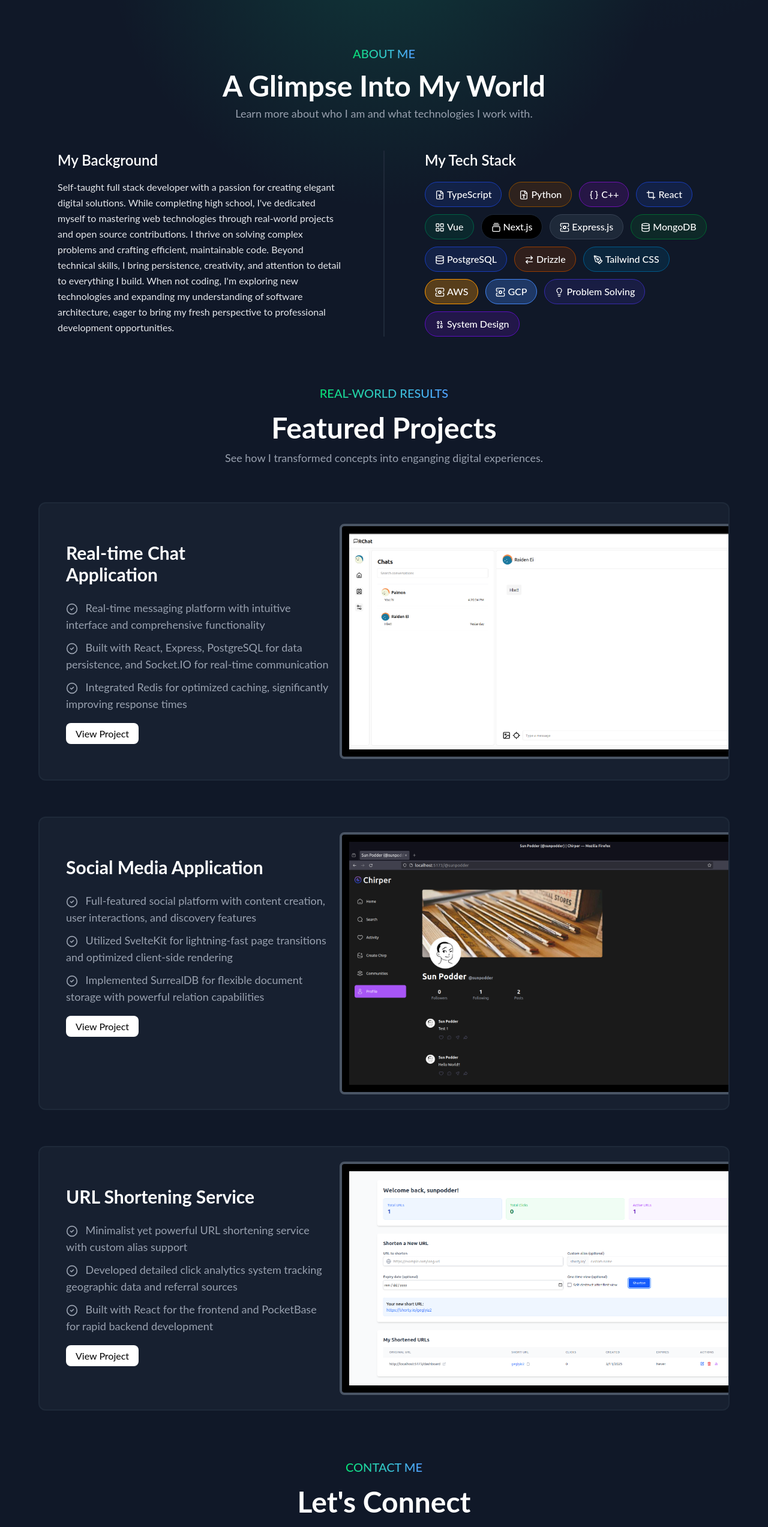
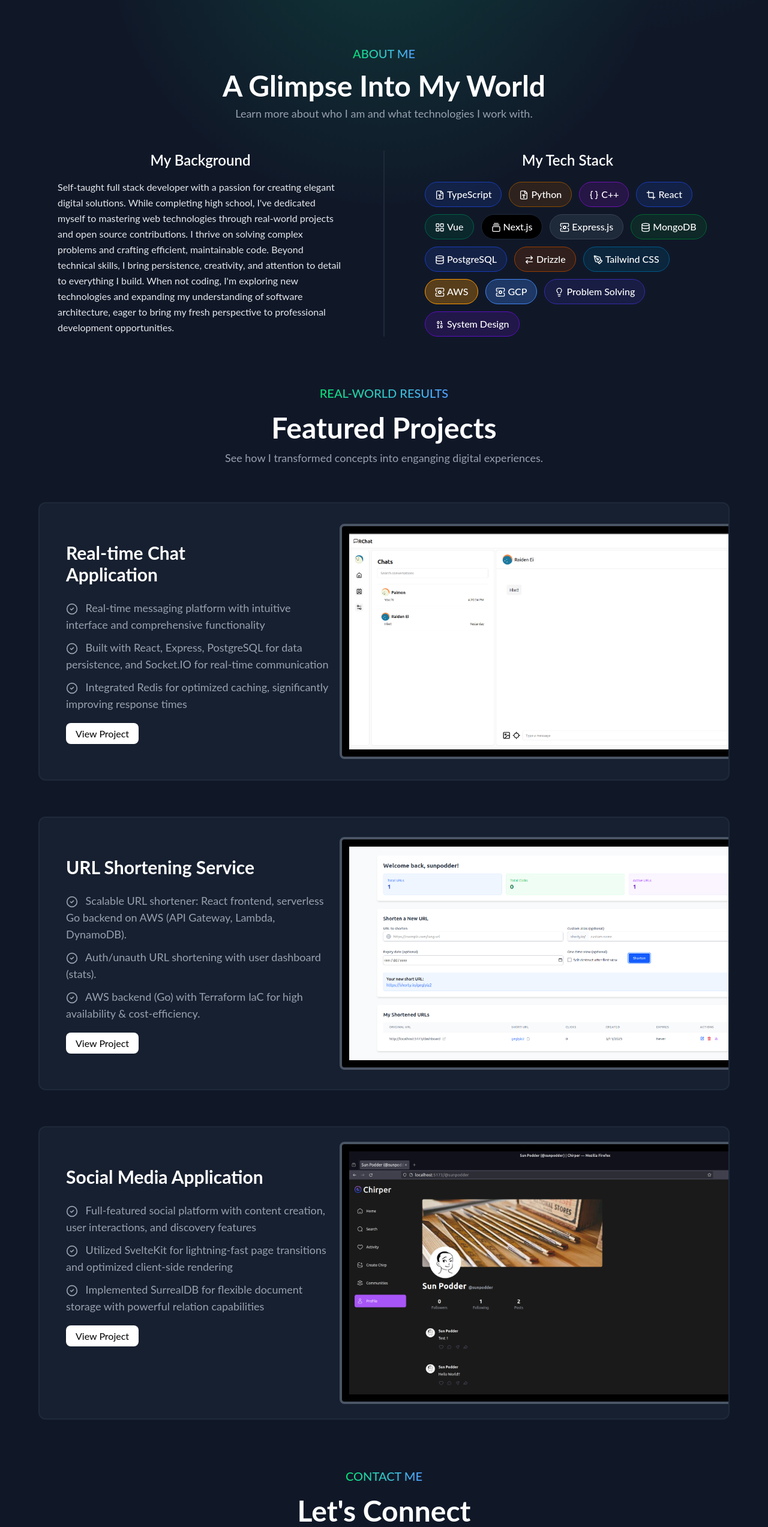
Before and after one commit to SunPodder/sunpodder.github.io, a React (Vite) app: page /#root in a window 1280 px wide. Shown: the part 805-3350 px from the top of the page at 60% size. Built offline with nearby package versions, Linux system fonts and the light colour scheme; a web font is replaced by a local one.

Commit message:
Refactor About component for improved text alignment and add new project entry for URL Shortening Service in Projects component

```diff
--- a/src/components/About/index.tsx
+++ b/src/components/About/index.tsx
@@ -27,7 +27,7 @@
 			<div className="flex flex-col lg:flex-row gap-10 mt-12 items-start justify-center max-w-6xl mx-auto relative">
 				{/* About paragraph */}
 				<div className="lg:w-[calc(50%-1px)] text-left lg:pl-8 lg:pr-12">
-					<h3 className="text-2xl font-semibold mb-4 text-center lg:text-left">My Background</h3>
+					<h3 className="text-2xl font-semibold mb-4 text-center">My Background</h3>
 					<p className="text-gray-200 leading-relaxed">
 						Self-taught full stack developer with a passion for creating
 						elegant digital solutions. While completing high school, I've
@@ -50,10 +50,10 @@
 
 				{/* Technologies */}
 				<div className="lg:w-[calc(50%-1px)] lg:pl-12 lg:pr-8">
-					<h3 className="text-2xl font-semibold mb-5 text-center lg:text-left">My Tech Stack</h3>
+					<h3 className="text-2xl font-semibold mb-5 text-center">My Tech Stack</h3>
 
 					{/* Unified tech grid */}
-					<div className="flex flex-wrap gap-3">
+					<div className="flex flex-wrap gap-3 justify-center md:justify-start">
 						<div className="tech-pill bg-blue-900/30 border border-blue-800 hover:border-blue-500 group">
 							<FileType className="inline-block mr-1 tech-icon" size={16} />
 							<span className="tech-name group-hover:scale-110 transition-transform">TypeScript</span>
--- a/src/components/Hero/index.tsx
+++ b/src/components/Hero/index.tsx
@@ -26,7 +26,7 @@
 			className="overflow-auto h-screen backdrop-blur-2xl px-8"
 			id="home"
 		>
-			<Avatar className="mt-36 sm:mt-44 md:mt-56" />
+			<Avatar className="mt-[calc(45%)] sm:mt-44 md:mt-56" />
 			<h2 className="text-4xl font-bold text-center mt-5">
 				Building Exceptional User Experiences
 			</h2>
--- a/src/components/Projects/index.tsx
+++ b/src/components/Projects/index.tsx
@@ -12,6 +12,16 @@
 		],
 	},
 	{
+		title: "URL Shortening Service",
+		image: "/short.png",
+		href: "https://github.com/SunPodder/shorty",
+		points: [
+			"Scalable URL shortener: React frontend, serverless Go backend on AWS (API Gateway, Lambda, DynamoDB).",
+			"Auth/unauth URL shortening with user dashboard (stats).",
+			"AWS backend (Go) with Terraform IaC for high availability & cost-efficiency.",
+		],
+	},
+	{
 		title: "Social Media Application",
 		image: "/social.png",
 		href: "https://github.com/SunPodder/chirper",
@@ -19,16 +29,6 @@
 			"Full-featured social platform with content creation, user interactions, and discovery features",
 			"Utilized SvelteKit for lightning-fast page transitions and optimized client-side rendering",
 			"Implemented SurrealDB for flexible document storage with powerful relation capabilities",
-		],
-	},
-	{
-		title: "URL Shortening Service",
-		image: "/short.png",
-		href: "https://github.com/SunPodder/shorty",
-		points: [
-			"Minimalist yet powerful URL shortening service with custom alias support",
-			"Developed detailed click analytics system tracking geographic data and referral sources",
-			"Built with React for the frontend and PocketBase for rapid backend development",
 		],
 	},
 ];
```
